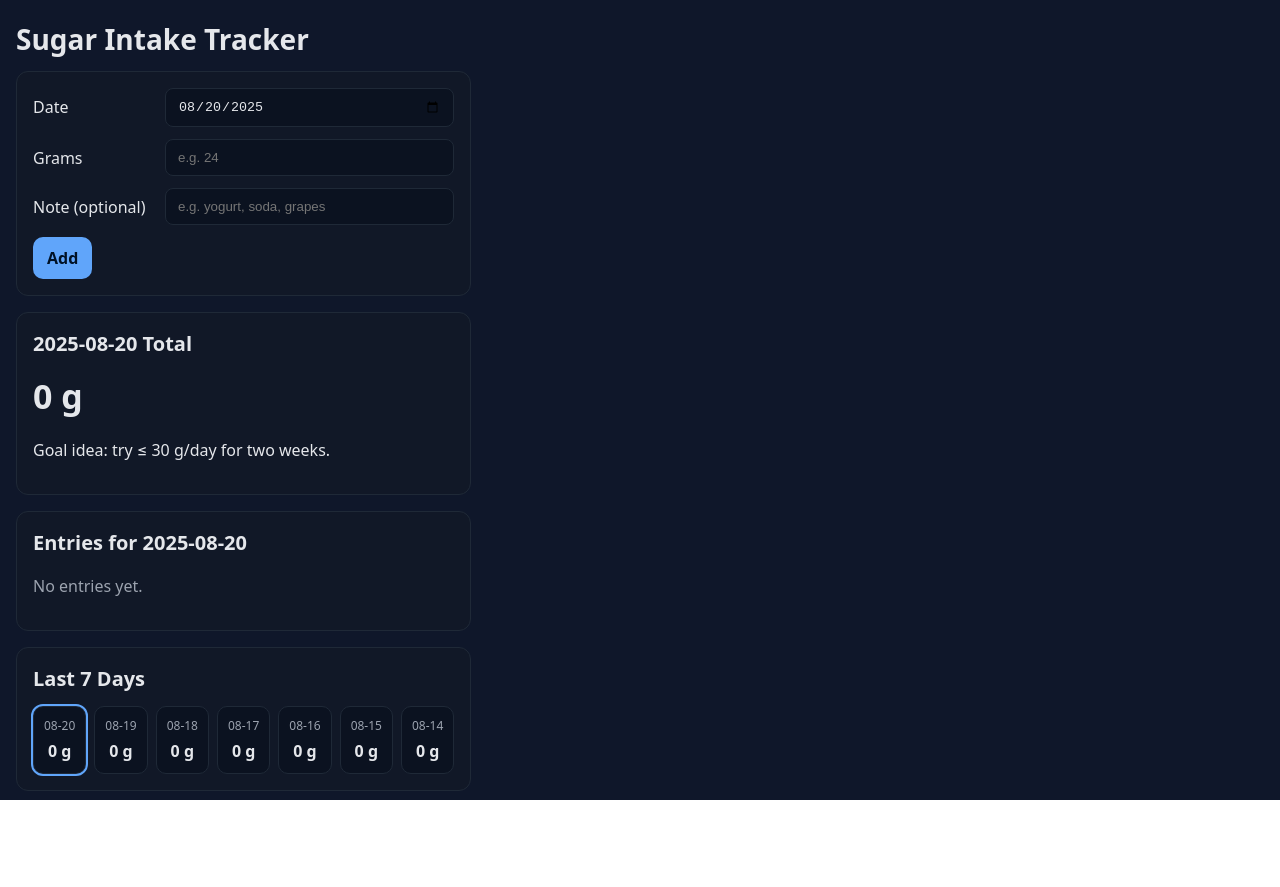
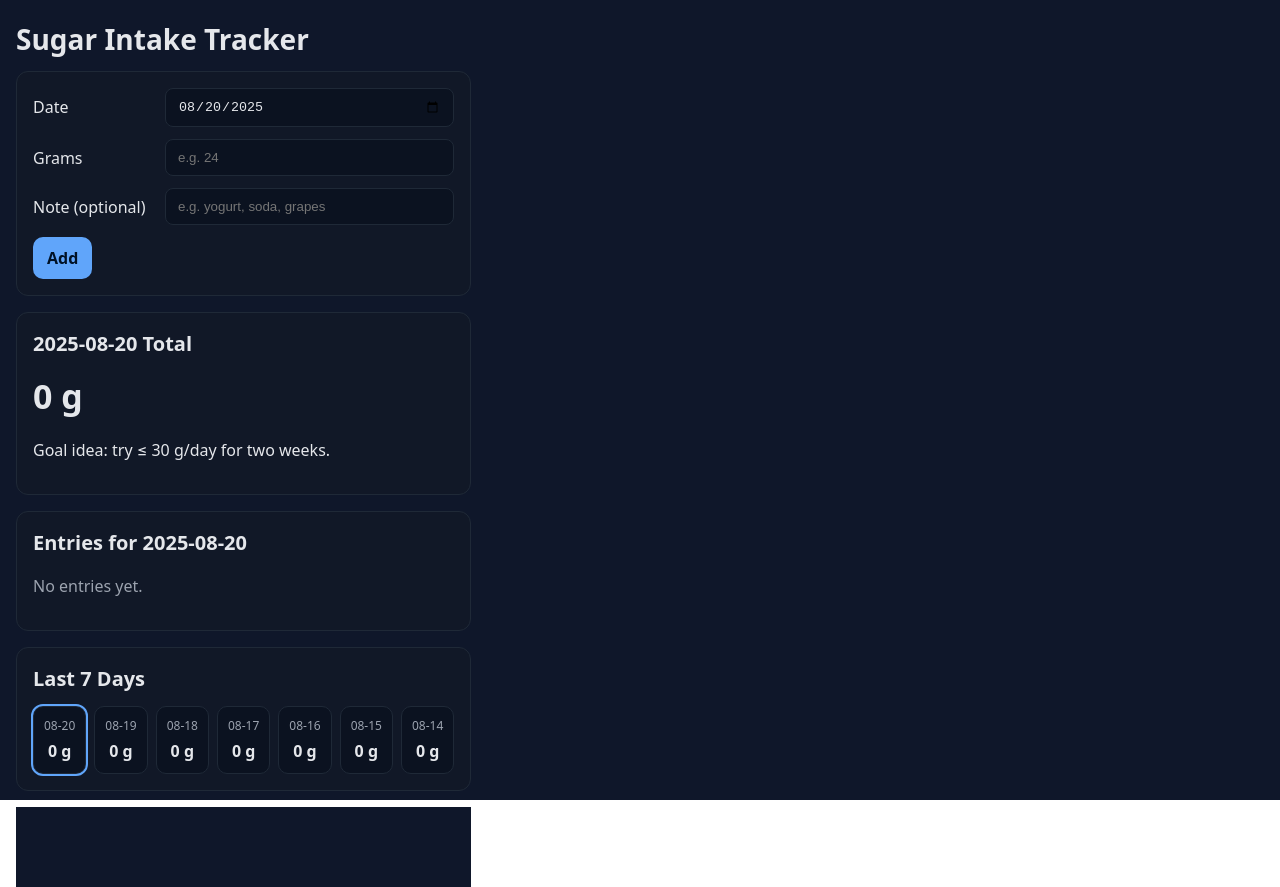
Before and after one commit to jeffdinsmore/sugar-intake, a React (Vite) app: page / in a window 1280 px wide. Built offline with nearby package versions, Linux system fonts and the light colour scheme.

Commit message:
fix background color of end div?

```diff
--- a/src/App.tsx
+++ b/src/App.tsx
@@ -104,9 +104,10 @@ export default function App() {
           ))}
         </ul>
       </div>
-      <div style={{height: "80px", color: "#111827"}}></div>
+      <div style={{height: "80px", backgroundColor: "#0f172a"}}></div>
 
     </div>
 
   )
 }
+//#111827
```
